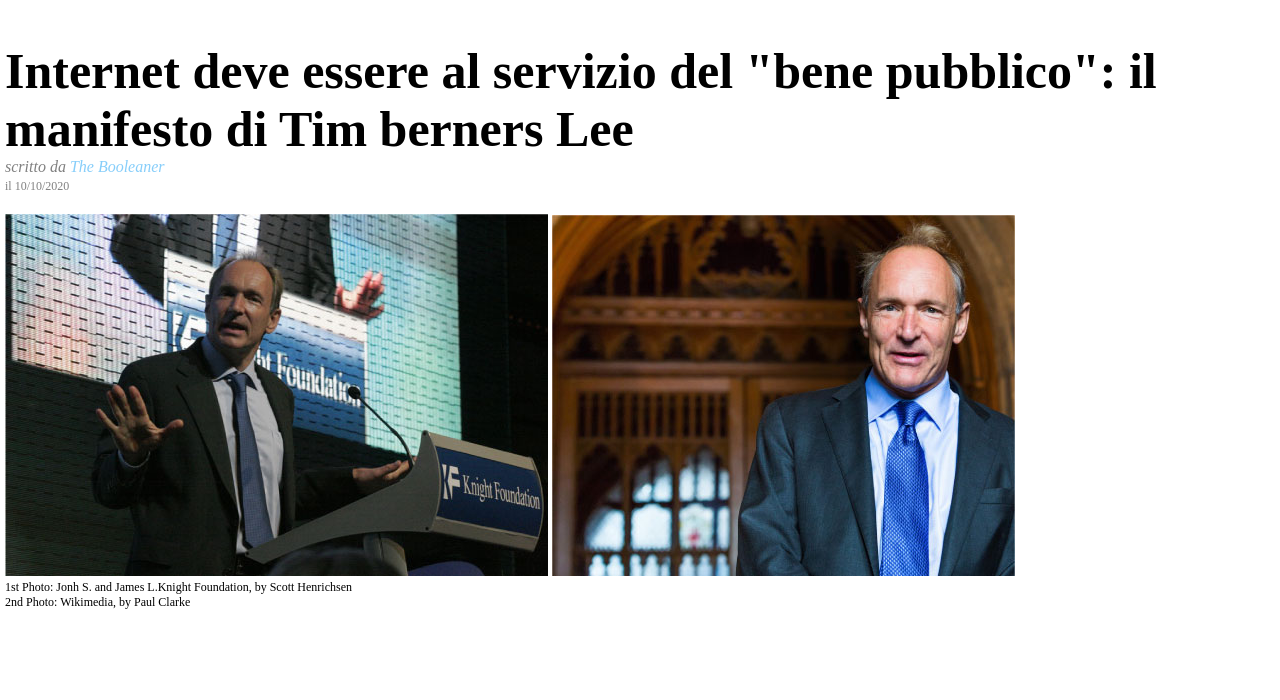
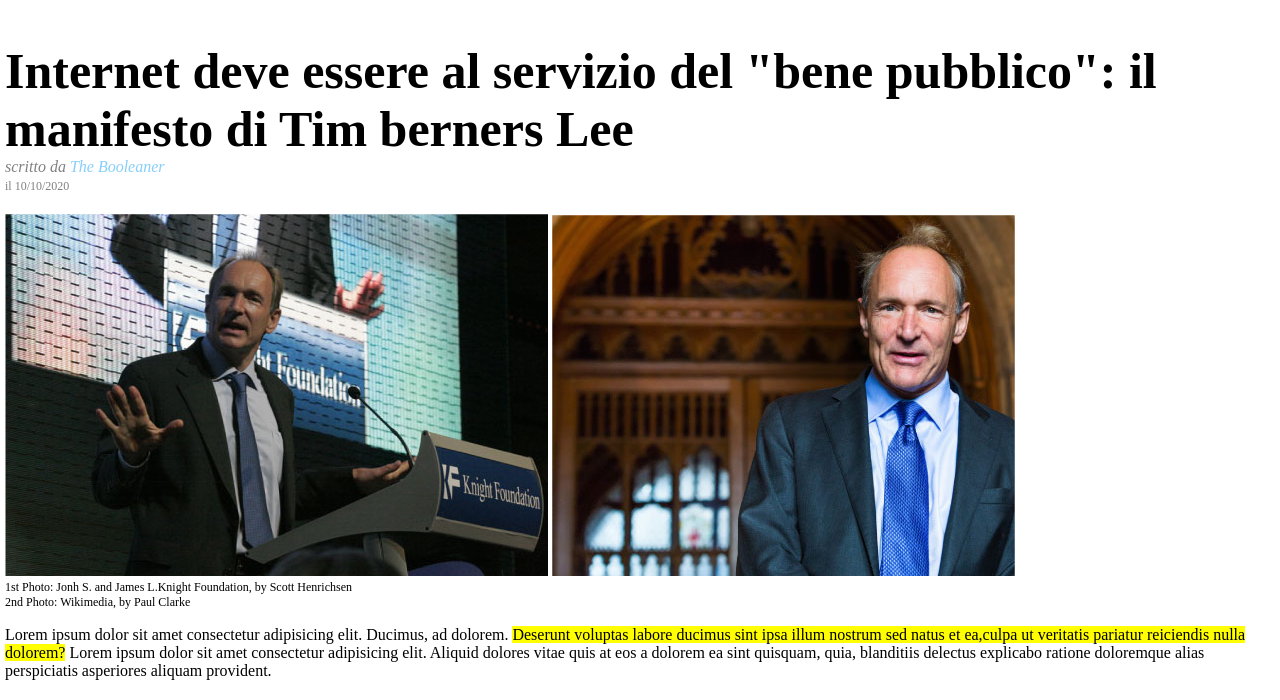
Before and after one commit to gabrielebonucci/html-css-booleaner, a plain HTML site: page index.html in a window 1280 px wide. Shown: the part 105-805 px from the top of the page. Drawn offline with Linux system fonts and the light colour scheme.

Commit message:
aggiunta section con parte evidenziata

```diff
--- a/index.html
+++ b/index.html
@@ -39,13 +39,24 @@
 
                 </figcaption>
 
+                <section id="article-content">
+
+                    <p>
+                        Lorem ipsum dolor sit amet consectetur adipisicing elit. Ducimus, ad dolorem. <mark>Deserunt
+                            voluptas labore ducimus sint ipsa illum nostrum sed natus et ea,culpa ut veritatis pariatur
+                            reiciendis nulla dolorem?</mark> Lorem ipsum dolor sit amet consectetur adipisicing elit.
+                        Aliquid dolores vitae quis at eos a dolorem ea sint quisquam, quia, blanditiis delectus
+                        explicabo ratione doloremque alias perspiciatis asperiores aliquam provident.
+                    </p>
+
+
+                </section>
+
             </figure>
 
         </article>
 
-        <section>
 
-        </section>
 
 
         <aside>
```
